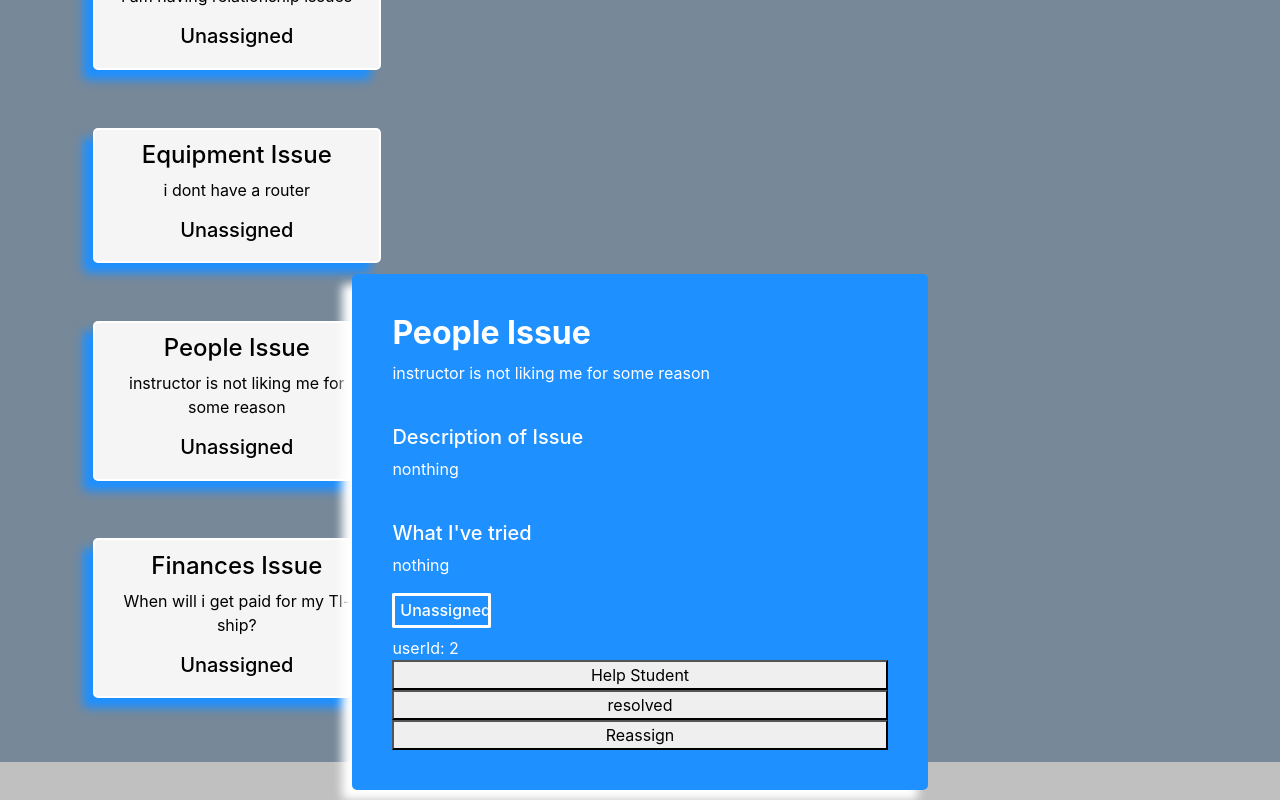
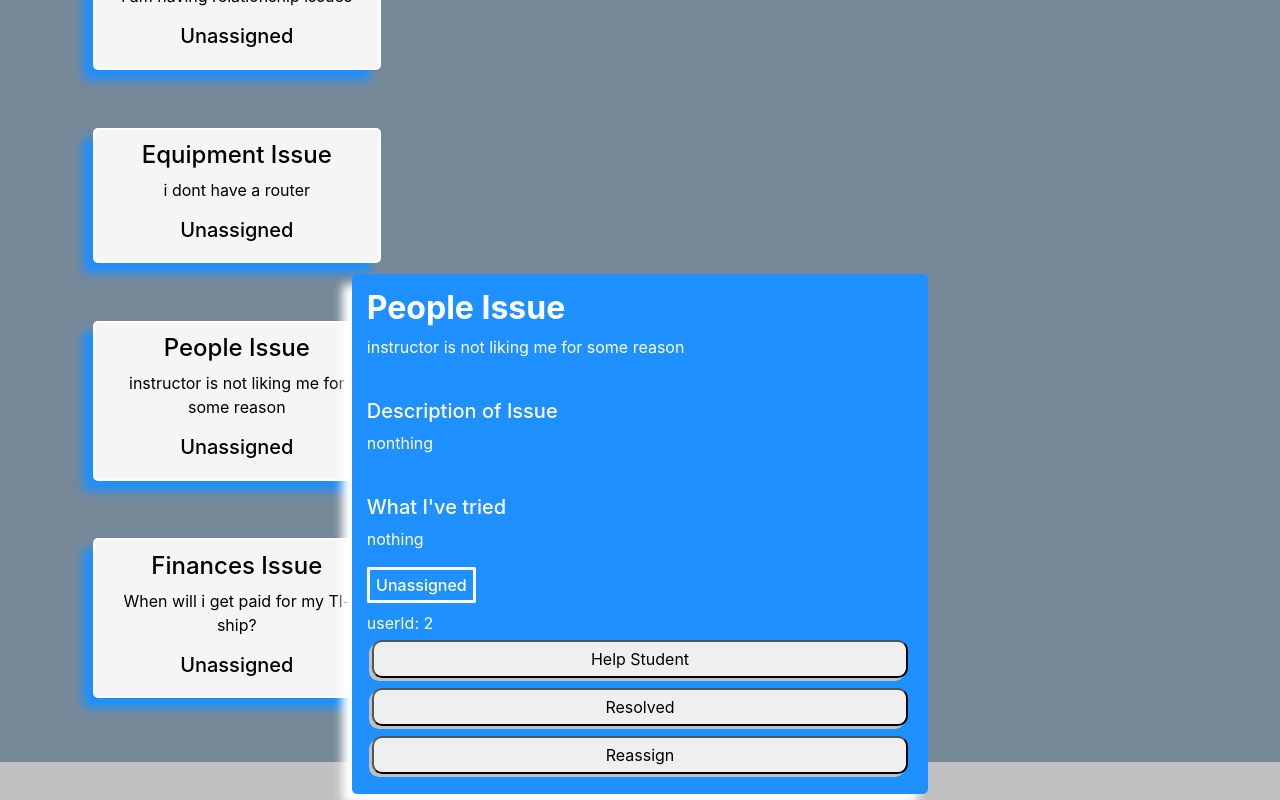
Before and after one commit to Build-Week-Dev-Desk-1/Frontend, a React (Create React App) app in the folder dev-desk/: page /protected in a window 1280 px wide. Both pictures are taken after a click on the element 236 px from the left and 1542 px from the top of the page. Shown: the part 1142-1942 px from the top of the page. Built offline with nearby package versions, Linux system fonts and the light colour scheme.

Commit message:
added styling to buttons on ticket queue

```diff
--- a/dev-desk/src/App.css
+++ b/dev-desk/src/App.css
@@ -1,4 +1,4 @@
-@import url('https://fonts.googleapis.com/css2?family=IBM+Plex+Sans:ital,wght@1,700&family=Roboto+Mono:ital,wght@1,700&display=swap');
+@import url("https://fonts.googleapis.com/css2?family=IBM+Plex+Sans:ital,wght@1,700&family=Roboto+Mono:ital,wght@1,700&display=swap");
 
 .App {
   text-align: center;
@@ -137,7 +137,7 @@ h3 {
 }
 
 .logo {
-  font-family: 'IBM Plex Sans', sans-serif;
+  font-family: "IBM Plex Sans", sans-serif;
 }
 /*TICKET QUEUE STYLES*/
 .ticket-que-container {
@@ -205,7 +205,7 @@ h3 {
   display: flex;
   flex-direction: column;
   justify-content: center;
-  padding: 3%;
+  padding: 1%;
 
   position: fixed;
   margin: 9%;
@@ -215,6 +215,15 @@ h3 {
   color: white;
   background: dodgerblue;
   box-shadow: -10px 10px 10px white;
+}
+#help-buttons {
+  border-radius: 10px;
+  margin: 5px;
+  padding: 5px;
+  box-shadow: -3px 3px silver;
+}
+#help-buttons:hover {
+  background: lightgrey;
 }
 @media (max-width: 800px) {
   .bigCardOn {
--- a/dev-desk/src/components/Ticket.js
+++ b/dev-desk/src/components/Ticket.js
@@ -1,7 +1,7 @@
-import React, { useContext } from 'react';
-import { TicketContext } from '../contexts/TicketContext';
+import React, { useContext } from "react";
+import { TicketContext } from "../contexts/TicketContext";
 
-import { dummyUser } from './dummydata';
+import { dummyUser } from "./dummydata";
 
 const Ticket = ({ ticket }) => {
   const { deleteTicket } = useContext(TicketContext);
@@ -11,7 +11,7 @@ const Ticket = ({ ticket }) => {
   const { reassign } = useContext(TicketContext);
 
   return (
-    <div className={`bigCard${ticket.clicked ? 'On' : ''}`}>
+    <div className={`bigCard${ticket.clicked ? "On" : ""}`}>
       <h2>
         <strong>{ticket.category}</strong>
       </h2>
@@ -26,9 +26,18 @@ const Ticket = ({ ticket }) => {
       </div>
       <h6> {ticket.assigned}</h6>
       <div>userId: {ticket.userId}</div>
-      <button onClick={() => assignHelper(ticket.id, dummyUser.username)}>Help Student</button>
-      <button onClick={() => deleteTicket(ticket.id)}>resolved</button>
-      <button onClick={() => reassign(ticket.id)}>Reassign</button>
+      <button
+        id="help-buttons"
+        onClick={() => assignHelper(ticket.id, dummyUser.username)}
+      >
+        Help Student
+      </button>
+      <button id="help-buttons" onClick={() => deleteTicket(ticket.id)}>
+        Resolved
+      </button>
+      <button id="help-buttons" onClick={() => reassign(ticket.id)}>
+        Reassign
+      </button>
     </div>
   );
 };
```
